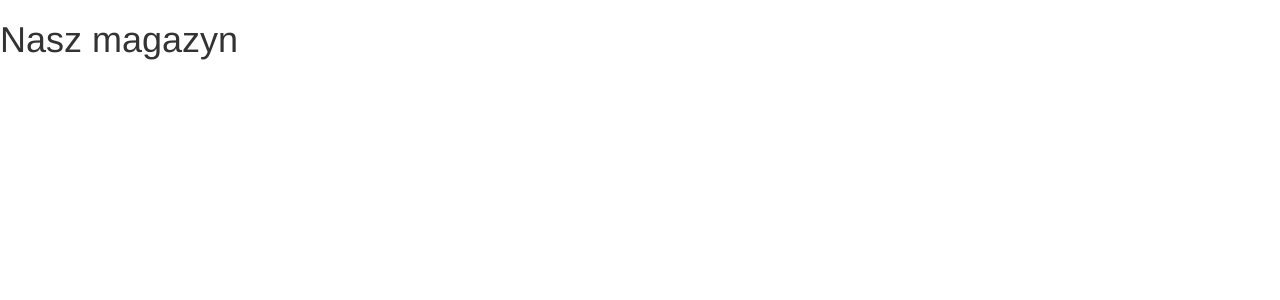
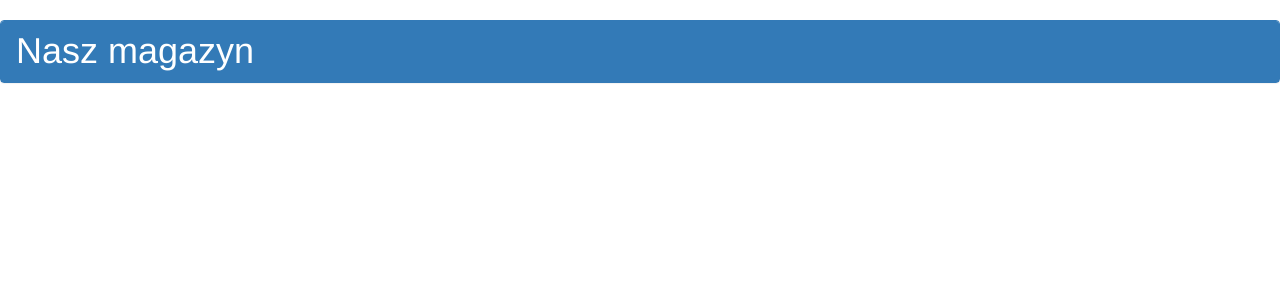
Before and after one commit to MartinCom/SzkolenieAngular, an Angular app: page / in a window 1280 px wide. Shown: the top 300 px of the page. Built offline with nearby package versions, Linux system fonts and the light colour scheme.

Commit message:
product list component

```diff
--- a/src/app/app.component.ts
+++ b/src/app/app.component.ts
@@ -5,7 +5,7 @@ import { Component } from '@angular/core';
   template: `
   <div>
     <h1>
-      {{title}}
+      <app-product></app-product>
     </h1>
   </div>
   `
--- a/src/app/app.module.ts
+++ b/src/app/app.module.ts
@@ -2,15 +2,17 @@ import { BrowserModule } from '@angular/platform-browser';
 import { NgModule } from '@angular/core';
 
 import { AppComponent } from './app.component';
+import { ProductListComponent} from './products/product-list.component'
 
 @NgModule({
   declarations: [
-    AppComponent
+    AppComponent,
+    ProductListComponent
   ],
   imports: [
     BrowserModule
   ],
   providers: [],
-  bootstrap: [AppComponent]
+  bootstrap: [AppComponent,]
 })
 export class AppModule { }
--- a/src/app/products/product-list.component.html
+++ b/src/app/products/product-list.component.html
@@ -1,5 +1,5 @@
 <div class="panel panel-primary">
-    <div class="panle-heading">
+    <div class="panel-heading">
         {{pageTitle}}
     </div>
 </div>
--- /dev/null
+++ b/src/app/products/product-list.component.ts
@@ -0,0 +1,9 @@
+import { Component } from '@angular/core';
+
+@Component({
+  selector: 'app-product',
+  templateUrl: `./product-list.component.html`
+})
+export class ProductListComponent {
+    pageTitle:string = 'Nasz magazyn';
+}
--- a/src/index.html
+++ b/src/index.html
@@ -9,6 +9,12 @@
   <link rel="icon" type="image/x-icon" href="favicon.ico">
 </head>
 <body>
-  <app-root></app-root>
+    <app-root>
+
+    </app-root>
+
+  <!-- <app-product>
+
+  </app-product> -->
 </body>
 </html>
```
Also changed, not shown: .angular-cli.json.
